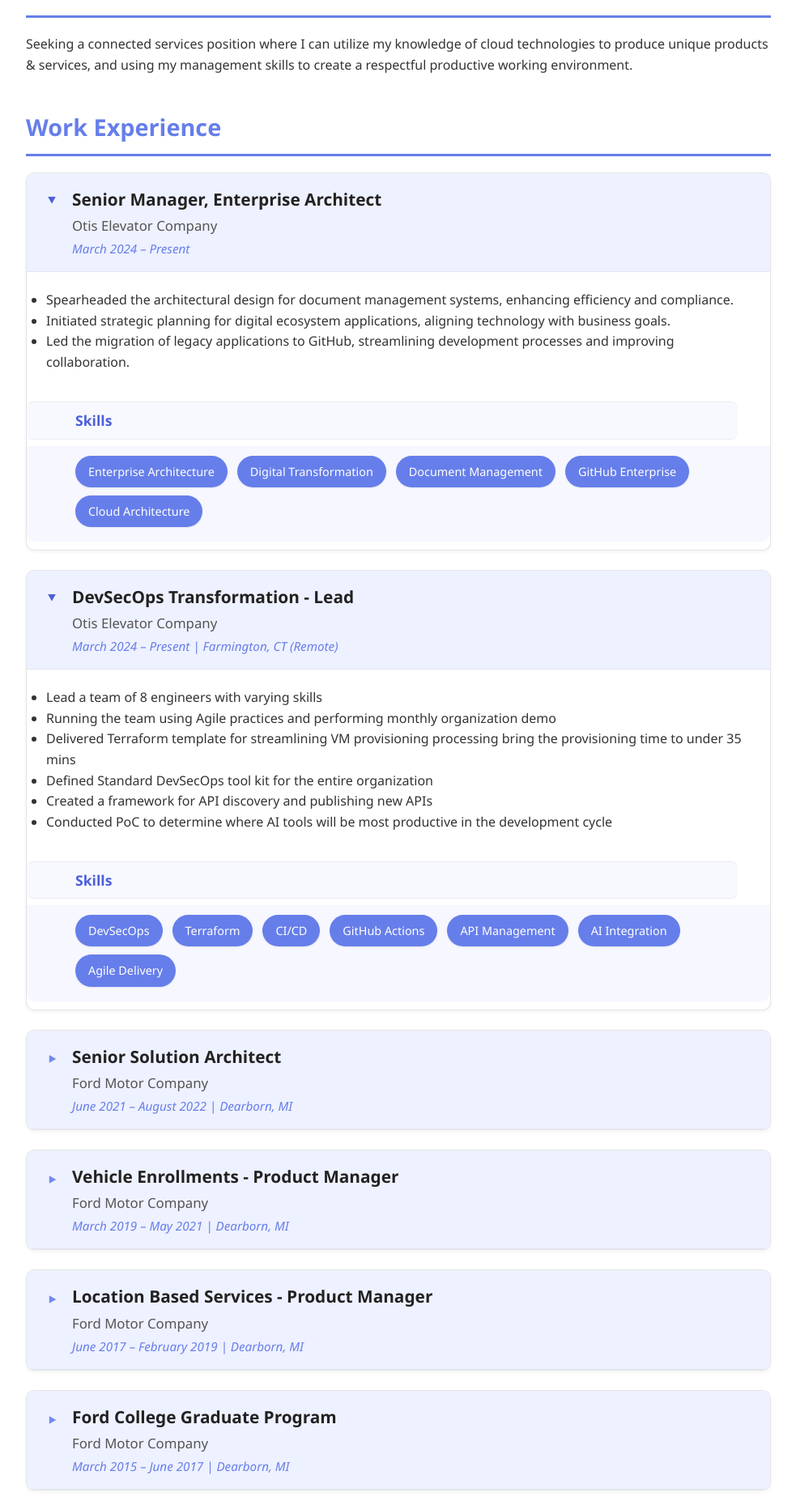
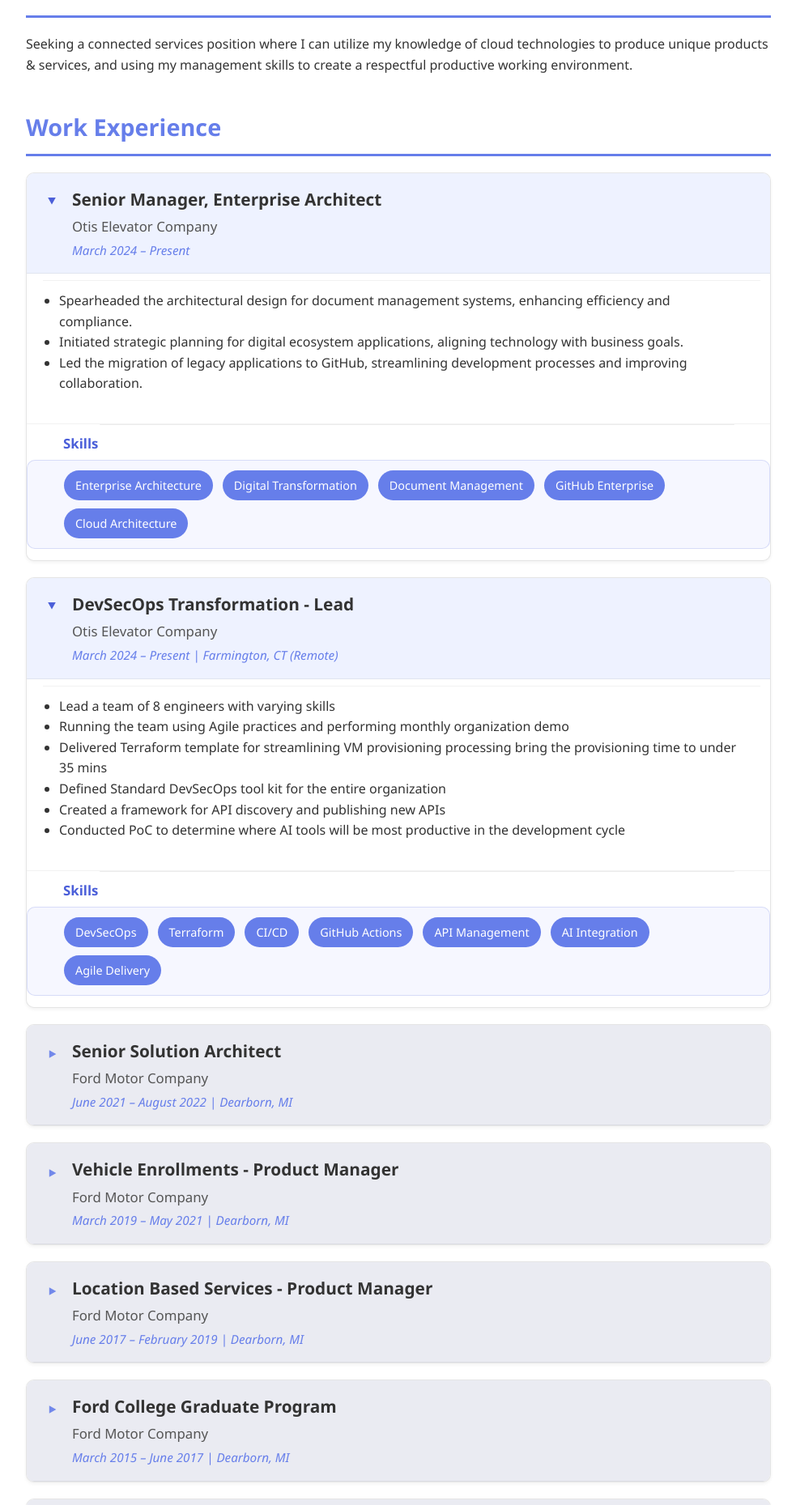
Before and after one commit to r91dua/my-portfolio, a Jekyll site: the page built from index.html, in a window 1280 px wide. Shown: the part 363-2222 px from the top of the page at 81% size, without its empty margins (148-1131 px from the left). Built offline with Jekyll 4.4.1, drawn with Linux system fonts in a browser that asks for light colours.

Commit message:
Update styles.css

```diff
--- a/assets/css/styles.css
+++ b/assets/css/styles.css
@@ -1,11 +1,5 @@
-/* ===========================================================
-   Base Reset & Layout
-   =========================================================== */
-* {
-  margin: 0;
-  padding: 0;
-  box-sizing: border-box;
-}
+/* ========== Base Reset & Layout ========== */
+* { margin: 0; padding: 0; box-sizing: border-box; }
 
 body {
   font-family: 'Segoe UI', Tahoma, Geneva, Verdana, sans-serif;
@@ -21,9 +15,7 @@ body {
   box-shadow: 0 0 20px rgba(0,0,0,.1);
 }
 
-/* ===========================================================
-   Header
-   =========================================================== */
+/* ========== Header ========== */
 header {
   background: linear-gradient(135deg,#667eea 0%,#764ba2 100%);
   color: #fff;
@@ -31,101 +23,70 @@ header {
   text-align: center;
 }
 
-header h1 {
-  font-size: 2.5em;
-  margin-bottom: 10px;
+header h1 { font-size: 2.5em; margin-bottom: 10px; }
+header p  { font-size: 1.2em; margin-bottom: 20px; }
+
+.contact-info {
+  display: flex; justify-content: center; gap: 20px; flex-wrap: wrap;
+}
+.contact-info a {
+  color: #fff; text-decoration: none; padding: 8px 15px;
+  background: rgba(255,255,255,.2); border-radius: 5px; transition: .3s;
+}
+.contact-info a:hover { background: rgba(255,255,255,.3); }
+
+/* ========== Content ========== */
+.content { padding: 40px; }
+section  { margin-bottom: 40px; }
+
+h2 {
+  color: #667eea; font-size: 1.8em; margin-bottom: 20px;
+  padding-bottom: 10px; border-bottom: 3px solid #667eea;
 }
 
-header p {
-  font-size: 1.2em;
-  margin-bottom: 20px;
-}
+/* default item spacing */
+.experience-item,
+.education-item,
+.project-item { margin-bottom: 25px; }
 
-.contact-info {
-  display: flex;
-  justify-content: center;
-  gap: 20px;
-  flex-wrap: wrap;
-}
+.experience-item h3,
+.education-item h3,
+.project-item h3 { color: #333; font-size: 1.3em; margin-bottom: 5px; }
 
-.contact-info a {
-  color: #fff;
-  text-decoration: none;
-  padding: 8px 15px;
-  background: rgba(255,255,255,.2);
-  border-radius: 5px;
-  transition: .3s;
-}
+.date { color: #666; font-style: italic; margin-bottom: 10px; }
 
-.contact-info a:hover {
-  background: rgba(255,255,255,.3);
-}
+/* global skills styling (outside cards) */
+.skills { display: flex; flex-wrap: wrap; gap: 10px; }
+.skill-tag { background:#667eea; color:#fff; padding:8px 15px; border-radius:20px; font-size:.9em; }
 
-/* ===========================================================
-   Content Sections
-   =========================================================== */
-.content {
-  padding: 40px;
-}
+/* list spacing */
+ul { margin-left: 20px; margin-top: 10px; }
 
-section {
-  margin-bottom: 40px;
-}
+/* ========== Footer ========== */
+footer { background:#333; color:#fff; text-align:center; padding:20px; }
 
-h2 {
-  color: #667eea;
-  font-size: 1.8em;
-  margin-bottom: 20px;
-  padding-bottom: 10px;
-  border-bottom: 3px solid #667eea;
-}
-
-.date {
-  color: #666;
-  font-style: italic;
-  margin-bottom: 10px;
-}
-
-ul {
-  margin-left: 20px;
-  margin-top: 10px;
-}
-
-/* ===========================================================
-   Footer
-   =========================================================== */
-footer {
-  background: #333;
-  color: #fff;
-  text-align: center;
-  padding: 20px;
-}
-
-/* ===========================================================
-   Responsive
-   =========================================================== */
+/* ========== Responsive ========== */
 @media (max-width: 768px) {
   header h1 { font-size: 2em; }
   .content  { padding: 20px; }
   .contact-info { flex-direction: column; align-items: center; }
 }
 
-/* ===========================================================
-   Collapsible Card Styling (Experience & Education)
-   =========================================================== */
+/* ===================================================================== */
+/* ========== Shared Collapsible Card Styles (Experience + Education) === */
+/* ===================================================================== */
+
 details.experience-item,
 details.education-item {
-  --pad-left: 45px;
-  --pad-x: 22px;
   border: 1px solid rgba(0,0,0,0.1);
   border-radius: 10px;
-  margin-bottom: 24px;
+  margin-bottom: 20px;
   background: #fff;
   box-shadow: 0 2px 4px rgba(0,0,0,0.05);
   overflow: hidden;
 }
 
-/* Header / Summary */
+/* Header block */
 details.experience-item summary,
 details.education-item summary {
   cursor: pointer;
@@ -134,14 +95,31 @@ details.education-item summary {
   column-gap: 12px;
   align-items: center;
   padding: 16px 20px;
-  background: #eef1ff;
-  border-bottom: 1px solid rgba(0,0,0,0.05);
   list-style: none;
+  background-color: #eaebf2;
+  border-bottom: 1px solid rgba(0,0,0,0.06);
+  transition: background-color 0.2s ease;
 }
+
+details.experience-item summary:hover,
+details.education-item summary:hover { background-color: #eef2ff; }
+
+details[open].experience-item summary,
+details[open].education-item summary { background-color: #eef2ff; }
 
 details.experience-item summary::-webkit-details-marker,
 details.education-item summary::-webkit-details-marker { display: none; }
 
+details.experience-item summary::marker,
+details.education-item summary::marker { content: ""; }
+
+details.experience-item summary > *,
+details.education-item summary > * {
+  grid-column: 2;
+  margin: 0;
+}
+
+/* Arrow icon */
 details.experience-item summary::before,
 details.education-item summary::before {
   content: "▸";
@@ -149,7 +127,7 @@ details.education-item summary::before {
   color: #667eea;
   justify-self: center;
   align-self: center;
-  transition: transform 0.25s ease, color 0.25s ease;
+  transition: transform 0.25s ease, color 0.25s ease, opacity 0.25s ease;
   opacity: 0.9;
 }
 
@@ -160,64 +138,48 @@ details[open].education-item summary::before {
   opacity: 1;
 }
 
-details.experience-item summary > *,
-details.education-item summary > * {
-  grid-column: 2;
-  margin: 0;
-}
-
-/* Typography */
+/* Typography inside header */
 details.experience-item h3,
 details.education-item h3 {
-  font-size: 1.3em;
-  color: #222;
-  font-weight: 700;
-  margin-bottom: 3px;
+  font-size: 1.3em; color: #333; margin-bottom: 4px;
 }
-
 details.experience-item h4,
 details.education-item h4 {
-  font-size: 1.05em;
-  font-weight: 500;
-  color: #555;
-  margin-bottom: 2px;
+  font-size: 1.05em; font-weight: 500; color: #555; margin-bottom: 3px;
 }
-
 details.experience-item .date,
 details.education-item .date {
-  color: #667eea;
-  font-style: italic;
-  font-size: 0.95em;
+  color: #667eea; font-style: italic; font-size: 0.95em;
 }
 
 /* Body padding */
 details.experience-item > :not(summary),
 details.education-item  > :not(summary) {
-  padding: 14px var(--pad-x) 18px var(--pad-left);
+  padding: 12px 24px 18px 45px;
   background: #fff;
+  border-top: 1px solid rgba(0,0,0,0.05);
 }
 
-/* List alignment */
-details.experience-item ul,
-details.education-item ul {
-  margin: 8px 12px 16px 6px;
-  padding-left: 18px;
+/* list spacing in cards */
+details.experience-item > ul,
+details.education-item  > ul {
+  margin: 8px 12px 16px 20px;
+  padding-left: 20px;
 }
 
-/* Rotation Subheadings */
+/* rotation subheadings */
 details.experience-item h5 {
   font-size: 1.05em;
   color: #444;
   text-align: center;
   margin: 15px auto 8px;
   font-weight: 600;
+  width: 100%;
 }
 
-/* Inline Tag / Pill */
+/* tag pill (for remote/on-site etc) */
 .tag {
-  display: inline-flex;
-  align-items: center;
-  justify-content: center;
+  display: inline-block;
   margin-left: 8px;
   padding: 2px 8px;
   font-size: 0.8em;
@@ -225,96 +187,84 @@ details.experience-item h5 {
   color: #fff;
   background-color: #667eea;
   border-radius: 12px;
+  vertical-align: middle;
 }
 
-/* ===========================================================
-   Skills Section inside Cards (IMPROVED)
-   =========================================================== */
-
-/* Skills header — now properly aligned and styled */
-details.experience-item .skills-header,
-details.education-item  .skills-header {
-  font-size: 1.1em;
-  font-weight: 700;
-  color: #4b5fd9;
-  margin: 18px 0 8px;
-  padding-left: 60px;   /* <<< aligns with bullets */
-  display: flex;
-  align-items: center;
-  background: #f8f9ff;
-  border-top: 1px solid rgba(0,0,0,0.05);
-  border-bottom: 1px solid rgba(0,0,0,0.05);
-  padding-top: 8px;
-  padding-bottom: 8px;
-  width: calc(100% - 40px);
-  border-radius: 8px;
-}
-
-/* Skills container */
-details.experience-item .skills,
-details.education-item  .skills {
-  display: flex;
-  flex-wrap: wrap;
-  gap: 10px 12px;
-  padding: 12px 25px 18px 60px; /* aligned with text */
-  margin-bottom: 10px;
-  background: #f6f7ff;
-  border-radius: 0 0 10px 10px;
-}
-
-/* Individual skill tag */
-details.experience-item .skill-tag,
-details.education-item  .skill-tag {
-  display: inline-flex;
-  align-items: center;
-  justify-content: center;
-  padding: 8px 16px;
-  font-size: 0.9em;
-  font-weight: 500;
-  border-radius: 9999px;
-  color: #fff;
-  background: #667eea;
-  border: none;
-  box-shadow: 0 1px 2px rgba(0,0,0,0.08);
-  transition: background 0.2s ease, transform 0.05s ease;
-  text-align: center;
-}
-
-details.experience-item .skill-tag:hover,
-details.education-item  .skill-tag:hover {
-  background: #4b5fd9;
-}
-
-details.experience-item .skill-tag:active,
-details.education-item  .skill-tag:active {
-  transform: translateY(0.5px);
-}
-
-/* ===========================================================
-   Animations
-   =========================================================== */
-@keyframes fadeIn {
-  from { opacity: 0; transform: translateY(-4px); }
-  to   { opacity: 1; transform: translateY(0); }
-}
-
+/* open animation */
 details.experience-item[open] > :not(summary),
 details.education-item[open]  > :not(summary) {
   animation: fadeIn 0.25s ease-in-out;
 }
 
-/* ===========================================================
-   Responsive Adjustments
-   =========================================================== */
-@media (max-width: 640px) {
-  details.experience-item .skills,
-  details.education-item  .skills {
-    padding-left: 32px;
-    gap: 8px 10px;
-  }
+/* ===================================================================== */
+/* ========== Skills Header + Chips (Inside Cards) ===================== */
+/* ===================================================================== */
 
-  details.experience-item .skills-header,
-  details.education-item  .skills-header {
-    padding-left: 32px;
-  }
+/* Align Skills header with card body */
+section#experience details.experience-item > .skills-header,
+section#education  details.education-item  > .skills-header {
+  display: block;
+  margin: 18px 0 10px;
+  padding: 0 22px 0 45px; /* matches card left padding */
+  color: #4b5fd9;
+  font-weight: 700;
+  font-size: 1.05em;
+  line-height: 1.25;
 }
+
+/* Divider line before header */
+section#experience details.experience-item ul + .skills-header::before,
+section#education  details.education-item  ul + .skills-header::before {
+  content: "";
+  display: block;
+  height: 1px;
+  background: rgba(0,0,0,0.08);
+  margin: 0 22px 12px 45px;
+  border-radius: 1px;
+}
+
+/* Skills panel (same padding as body, subtle background) */
+section#experience details.experience-item > .skills,
+section#education  details.education-item  > .skills {
+  padding: 12px 22px 12px 45px;
+  margin: 0 0 14px 0;
+  display: flex;
+  flex-wrap: wrap;
+  gap: 10px 12px;
+  background: #f6f7ff;
+  border: 1px solid rgba(75,95,217,0.18);
+  border-radius: 10px;
+}
+
+/* Chips (consistent center text, soft tone) */
+section#experience details.experience-item .skill-tag,
+section#education  details.education-item  .skill-tag {
+  display: inline-flex;
+  align-items: center;
+  justify-content: center;
+  padding: 7px 14px;
+  font-size: 0.9em;
+  border-radius: 9999px;
+  color: #fff;
+  background: #667eea;
+  text-align: center;
+  transition: background .15s ease, transform .04s ease;
+}
+
+section#experience details.experience-item .skill-tag:hover,
+section#education  details.education-item  .skill-tag:hover {
+  background: #5a6eea;
+}
+
+section#experience details.experience-item .skill-tag:active,
+section#education  details.education-item  .skill-tag:active {
+  transform: translateY(0.5px);
+}
+
+/* ===================================================================== */
+/* ========== Animation Keyframes ====================================== */
+/* ===================================================================== */
+@keyframes fadeIn {
+  from { opacity: 0; transform: translateY(-4px); }
+  to   { opacity: 1; transform: translateY(0); }
+}
```
